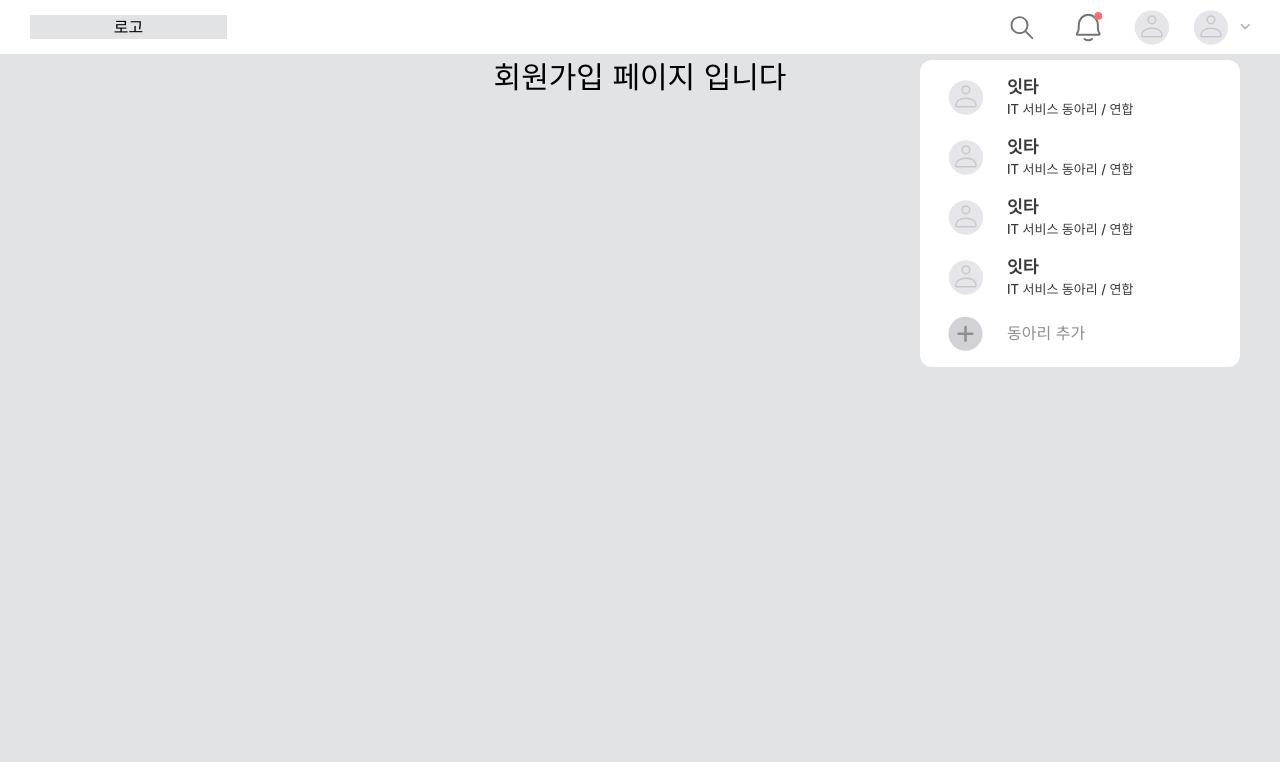
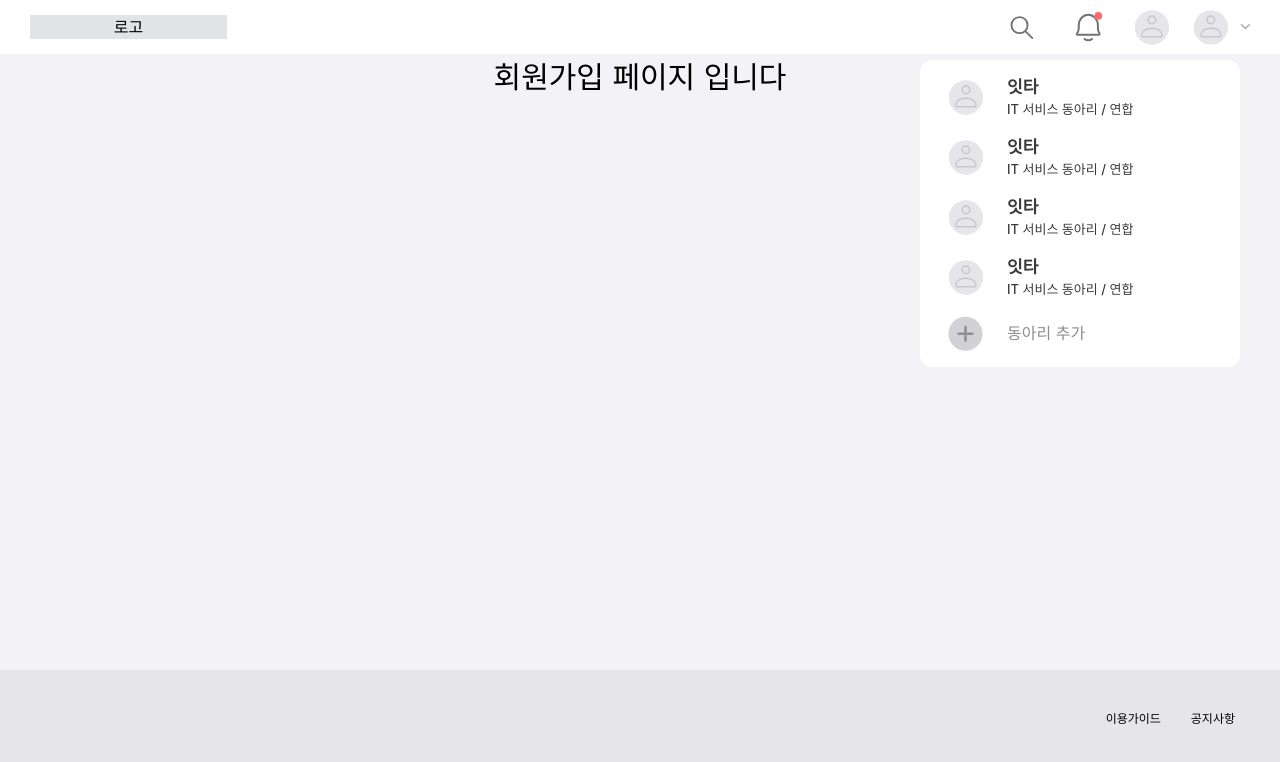
Before and after one commit to Cluting/cluting-frontend, a React (Create React App) app: page /signup in a window 1280 px wide. Shown: the top 762 px of the page. Built offline with nearby package versions, Linux system fonts and the light colour scheme; a web font is replaced by a local one.

Commit message:
✨ feat: Footer 구현

```diff
--- a/src/App.tsx
+++ b/src/App.tsx
@@ -5,17 +5,19 @@ import { Route, Routes } from "react-router-dom";
 import Main from "./pages/Main";
 import Login from "./pages/Login";
 import SignUp from "./pages/SignUp";
+import Footer from "./components/Footer";
 
 export default function App() {
   return (
     <div className="App">
       <Header />
-      <div className="bg-bg-100 h-screen w-full pt-[55px]">
+      <div className="relative bg-gray-100 h-screen w-full pt-[55px]">
         <Routes>
           <Route path="/" element={<Main />} />
           <Route path="/login" element={<Login />} />
           <Route path="/signup" element={<SignUp />} />
         </Routes>
+        <Footer />
       </div>
     </div>
   );
--- /dev/null
+++ b/src/components/FloatingButton.tsx
@@ -0,0 +1,5 @@
+export default function FloatingButton() {
+  return (
+    <div className="absolute bottom-0 bg-gray-200 w-full h-[130px]">Footer</div>
+  );
+}
--- /dev/null
+++ b/src/components/Footer.tsx
@@ -0,0 +1,10 @@
+export default function Footer() {
+  return (
+    <div className="absolute bottom-0 bg-gray-200 w-full h-[130px]">
+      <div className="absolute top-[40px] right-[45px] flex text-[12px]">
+        <p className=" mr-[30px]">이용가이드</p>
+        <p>공지사항</p>
+      </div>
+    </div>
+  );
+}
```
